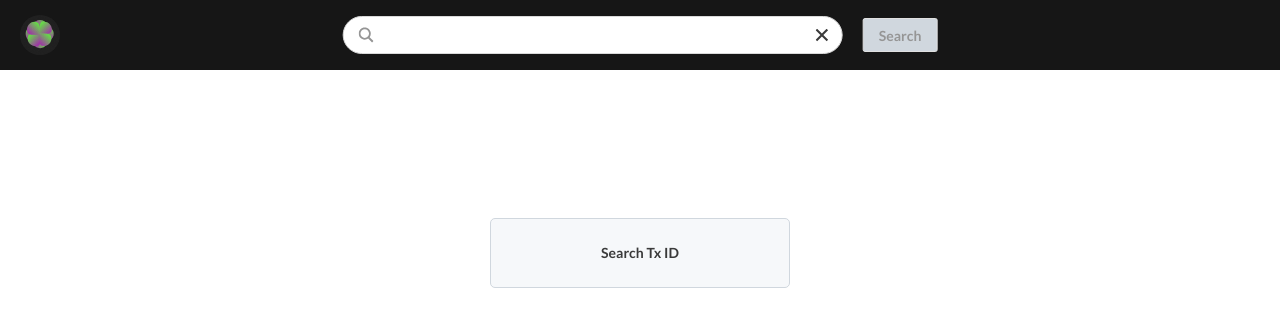
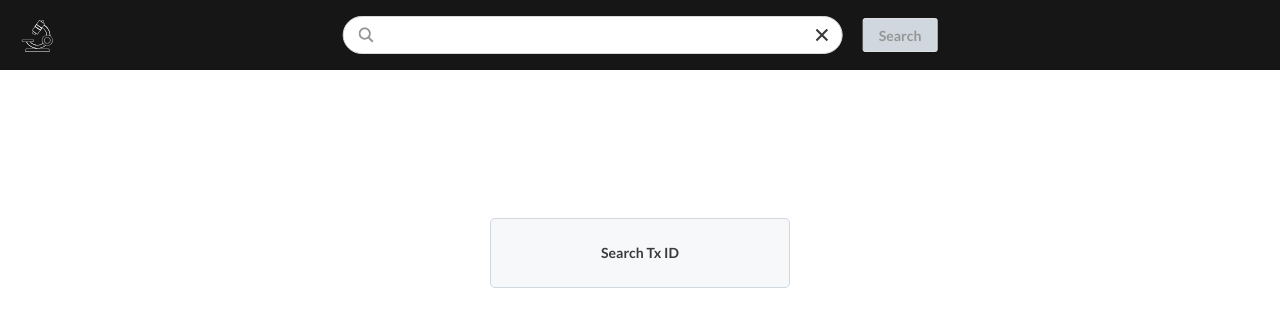
Before and after one commit to NickJ202/ar-microscope, a React (Create React App) app: page / in a window 1280 px wide. Shown: the top 326 px of the page. Built offline with nearby package versions, Linux system fonts and the light colour scheme; what cytoscape-klay would draw is missing.

Commit message:
Update logo

```diff
--- a/src/views/microscope/styles.ts
+++ b/src/views/microscope/styles.ts
@@ -28,8 +28,8 @@
 `;
 
 export const LogoContainer = styled.div`
-	height: 40px;
-	width: 40px;
+	height: 35px;
+	width: 35px;
 `;
 
 export const Logo = styled.img`
```
Also changed, not shown: public/favicon.svg, src/assets/logo.svg.
